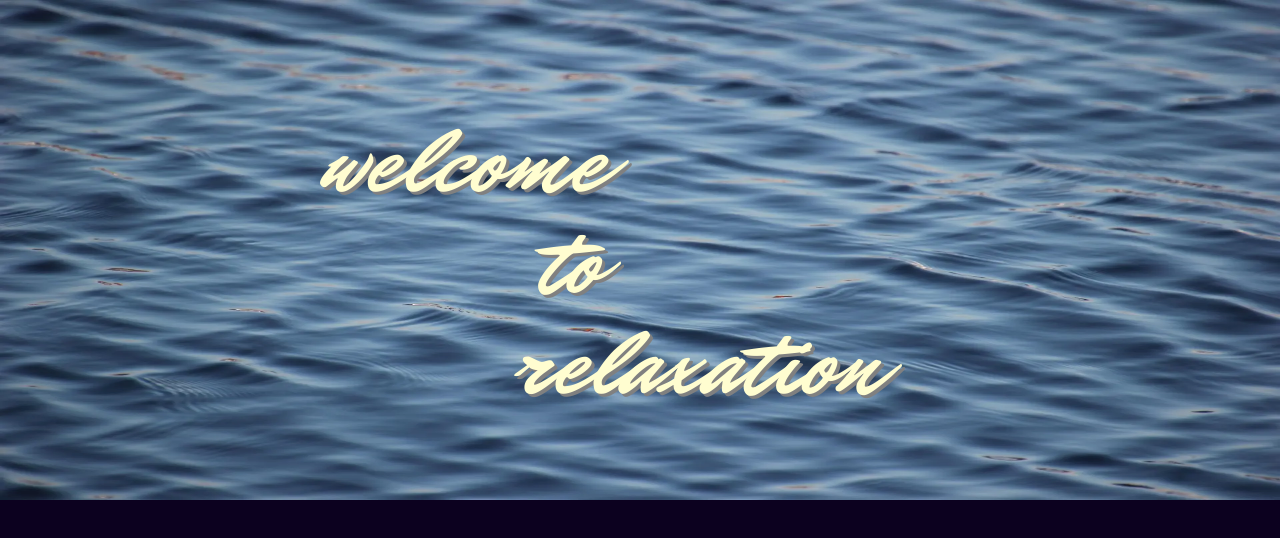
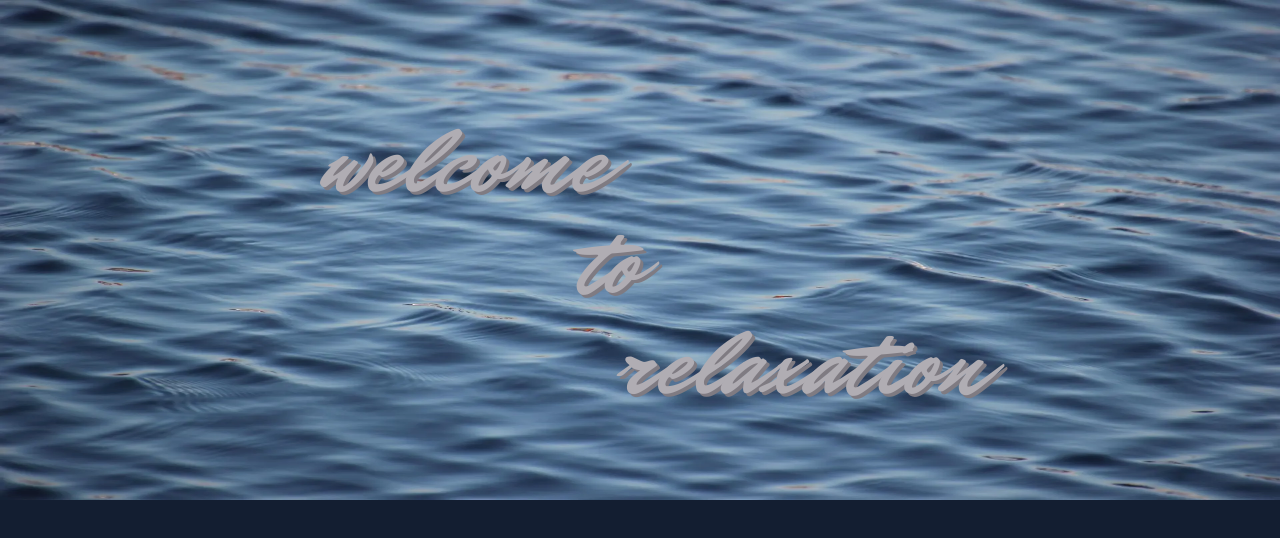
Before and after one commit to LaurenCummings/spa-project, a React (Vite) app: page / in a window 1280 px wide. Shown: the top 538 px of the page. Built offline with nearby package versions, Linux system fonts and the light colour scheme.

Commit message:
Changed banner word styling

```diff
--- a/src/css/App.css
+++ b/src/css/App.css
@@ -1,5 +1,5 @@
 body {
-    background-color: rgb(12, 1, 31);
+    background-color: rgb(19 30 49);
     margin: 0px;
 }
 
@@ -13,12 +13,12 @@ body {
 }
 
 .banner h1 {
-    color: rgb(255, 253, 208);
+    color: rgb(176 173 179);
     font-family: "Mr Dafoe", cursive;
     font-size: 100px;
     font-style: normal;
     font-weight: 400;
-    text-shadow: 3px 3px grey;
+    text-shadow: 3px 3px rgb(127 123 130);
 }
 
 .banner .welcome {
@@ -29,12 +29,12 @@ body {
 
 .banner .to {
     position: absolute;
-    left: 42%;
+    left: 45%;
     top: 25%;
 }
 
 .banner .relaxation {
     position: absolute;
-    left: 40%;
+    left: 48%;
     top: 45%;
 }
```
